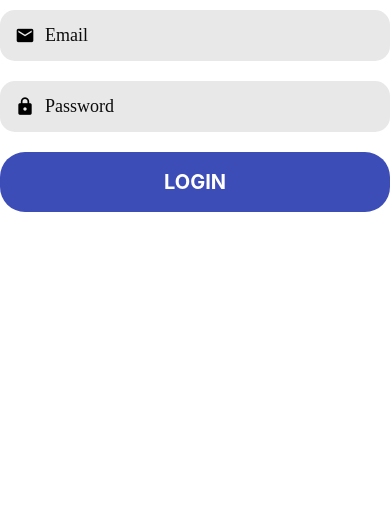
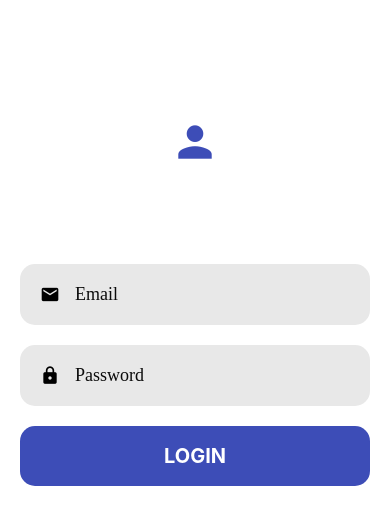
Before and after one commit to softwaretroopers/ST0010, a React Native app: screen / in a window 390 px wide. Shown: the top 524 px of the page. Built offline with nearby package versions, Linux system fonts and the light colour scheme.

Commit message:
loginScreens v1.1

```diff
--- a/App.js
+++ b/App.js
@@ -1,6 +1,8 @@
 import React from "react";
 import PatientLogin from "./app/screens/PatientLogin";
 import WelcomeScreen from "./app/screens/WelcomeScreen";
+import DoctorLogin from "./app/screens/DoctorLogin";
+import CooperationLogin from "./app/screens/CooperationLogin";
 
 export default function App() {
   return <PatientLogin />;
--- a/app/components/AppButton.js
+++ b/app/components/AppButton.js
@@ -17,7 +17,7 @@ function AppButton({ title, onPress, color }) {
 const styles = StyleSheet.create({
   button: {
     backgroundColor: colors.patientPrimary,
-    borderRadius: 25,
+    borderRadius: 15,
     justifyContent: "center",
     alignItems: "center",
     padding: 10,
--- a/app/components/AppTextInput.js
+++ b/app/components/AppTextInput.js
@@ -32,6 +32,7 @@ const styles = StyleSheet.create({
   },
   icon: {
     marginRight: 10,
+    padding: 5,
   },
 });
 
--- a/app/screens/CooperationLogin.js
+++ b/app/screens/CooperationLogin.js
@@ -1,19 +1,29 @@
 import React from "react";
-import { StyleSheet } from "react-native";
+import { StyleSheet, View } from "react-native";
 import AppTextInput from "../components/AppTextInput";
 import { Formik } from "formik";
+import { MaterialIcons } from "@expo/vector-icons";
 
 import Screen from "../components/Screen";
 import AppButton from "../components/AppButton";
+import colors from "../configs/colors";
+
 function CooperationLogin(props) {
   return (
     <Screen style={styles.container}>
+      <MaterialIcons
+        name="person"
+        size={50}
+        color={colors.cooperationPrimary}
+        style={styles.iconContainer}
+      />
       <Formik
         initialValues={{ email: "", password: "" }}
         onSubmit={(values) => console.log(values)}
       >
         {({ handleChange, handleSubmit }) => (
           <>
+            <View style={styles.buttonContainer}>
               <AppTextInput
                 autoCapitalize="none"
                 autoCorrect={false}
@@ -32,11 +42,13 @@ function CooperationLogin(props) {
                 secureTextEntry
                 textContentType="password"
               />
+
               <AppButton
                 title="Login"
                 color="cooperationPrimary"
                 onPress={handleSubmit}
               />
+            </View>
           </>
         )}
       </Formik>
@@ -48,6 +60,15 @@ const styles = StyleSheet.create({
   container: {
     padding: 10,
   },
+  buttonContainer: {
+    width: "100%",
+    padding: 20,
+    marginTop: "60%",
+  },
+  iconContainer: {
+    position: "absolute",
+    marginTop: "30%",
+  },
 });
 
 export default CooperationLogin;
--- a/app/screens/DoctorLogin.js
+++ b/app/screens/DoctorLogin.js
@@ -1,19 +1,29 @@
 import React from "react";
-import { StyleSheet } from "react-native";
+import { StyleSheet, View } from "react-native";
 import AppTextInput from "../components/AppTextInput";
 import { Formik } from "formik";
+import { MaterialIcons } from "@expo/vector-icons";
 
 import Screen from "../components/Screen";
 import AppButton from "../components/AppButton";
+import colors from "../configs/colors";
+
 function DoctorLogin(props) {
   return (
     <Screen style={styles.container}>
+      <MaterialIcons
+        name="person"
+        size={50}
+        color={colors.doctorPrimary}
+        style={styles.iconContainer}
+      />
       <Formik
         initialValues={{ email: "", password: "" }}
         onSubmit={(values) => console.log(values)}
       >
         {({ handleChange, handleSubmit }) => (
           <>
+            <View style={styles.buttonContainer}>
               <AppTextInput
                 autoCapitalize="none"
                 autoCorrect={false}
@@ -32,11 +42,13 @@ function DoctorLogin(props) {
                 secureTextEntry
                 textContentType="password"
               />
+
               <AppButton
                 title="Login"
                 color="doctorPrimary"
                 onPress={handleSubmit}
               />
+            </View>
           </>
         )}
       </Formik>
@@ -48,6 +60,15 @@ const styles = StyleSheet.create({
   container: {
     padding: 10,
   },
+  buttonContainer: {
+    width: "100%",
+    padding: 20,
+    marginTop: "60%",
+  },
+  iconContainer: {
+    position: "absolute",
+    marginTop: "30%",
+  },
 });
 
 export default DoctorLogin;
--- a/app/screens/PatientLogin.js
+++ b/app/screens/PatientLogin.js
@@ -1,19 +1,29 @@
 import React from "react";
-import { StyleSheet } from "react-native";
+import { StyleSheet, View } from "react-native";
 import AppTextInput from "../components/AppTextInput";
 import { Formik } from "formik";
+import { MaterialIcons } from "@expo/vector-icons";
 
 import Screen from "../components/Screen";
 import AppButton from "../components/AppButton";
+import colors from "../configs/colors";
+
 function PatientLogin(props) {
   return (
     <Screen style={styles.container}>
+      <MaterialIcons
+        name="person"
+        size={50}
+        color={colors.patientPrimary}
+        style={styles.iconContainer}
+      />
       <Formik
         initialValues={{ email: "", password: "" }}
         onSubmit={(values) => console.log(values)}
       >
         {({ handleChange, handleSubmit }) => (
           <>
+            <View style={styles.buttonContainer}>
               <AppTextInput
                 autoCapitalize="none"
                 autoCorrect={false}
@@ -32,11 +42,13 @@ function PatientLogin(props) {
                 secureTextEntry
                 textContentType="password"
               />
+
               <AppButton
                 title="Login"
                 color="patientPrimary"
                 onPress={handleSubmit}
               />
+            </View>
           </>
         )}
       </Formik>
@@ -48,6 +60,15 @@ const styles = StyleSheet.create({
   container: {
     padding: 10,
   },
+  buttonContainer: {
+    width: "100%",
+    padding: 20,
+    marginTop: "60%",
+  },
+  iconContainer: {
+    position: "absolute",
+    marginTop: "30%",
+  },
 });
 
 export default PatientLogin;
```
Lines whose indentation alone changed are shown as unchanged.
